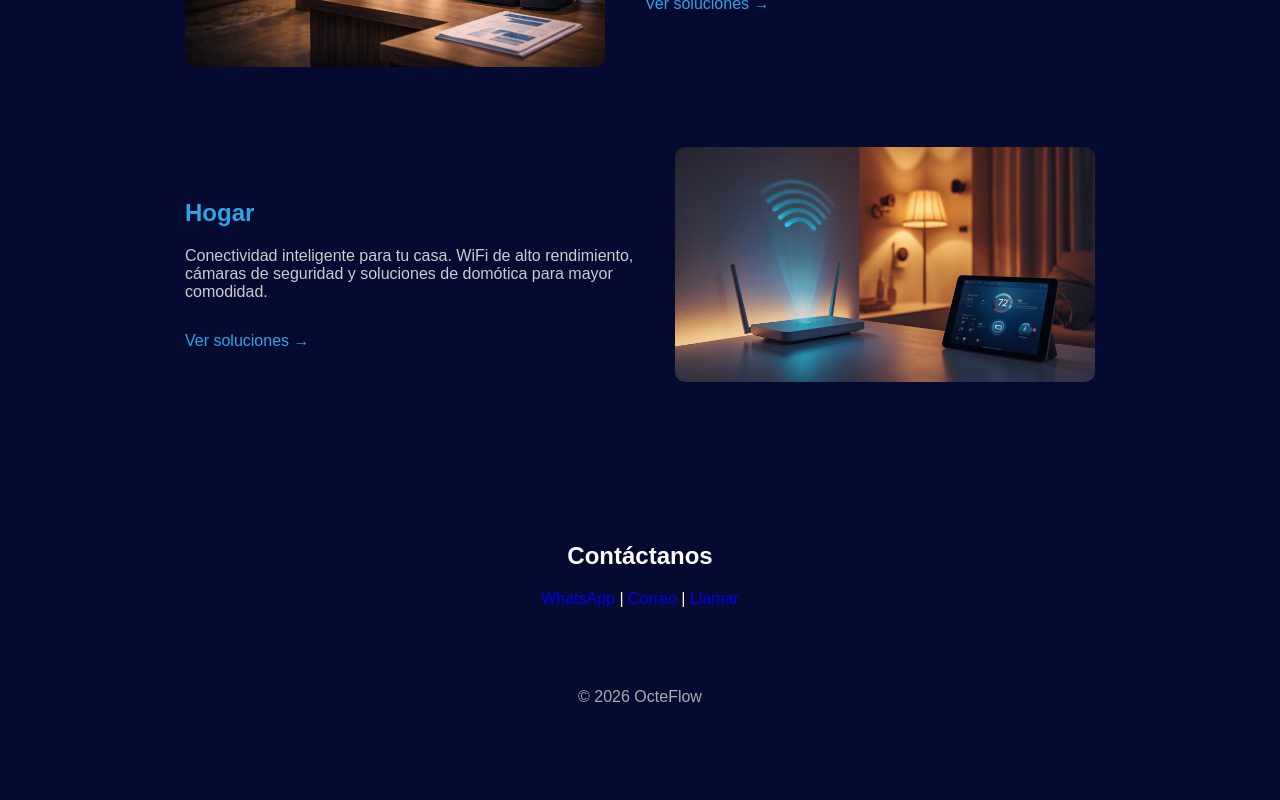
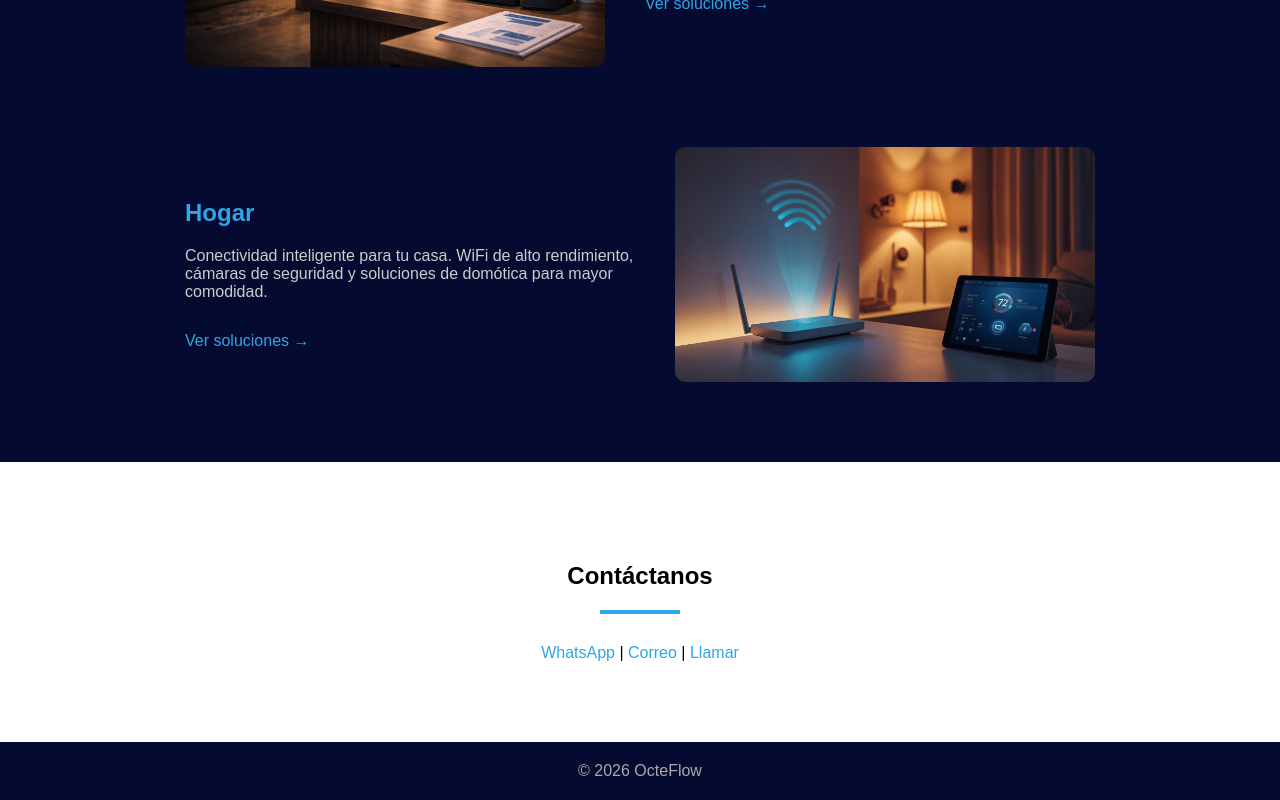
Before and after one commit to OcteFlow/octeflow-site, a Next.js app: page / in a window 1280 px wide. Shown: the part 1617-2417 px from the top of the page. Before the commit the page ends 2343 px from the top, so only its background shows below. Built offline with nearby package versions, Linux system fonts and the light colour scheme.

Commit message:
Update index.js

```diff
--- a/pages/index.js
+++ b/pages/index.js
@@ -274,15 +274,40 @@ borderRadius:"10px"
 </div>
 
         {/* CONTACTO */}
-        <div id="contacto" style={{ textAlign: "center", padding: "60px 20px" }}>
-          <h2>Contáctanos</h2>
+<div
+  id="contacto"
+  style={{
+    background: "#ffffff",
+    color: "#000",
+    textAlign: "center",
+    padding: "80px 20px"
+  }}
+>
+  <h2 style={{ color: "#000", marginBottom: "20px" }}>
+    Contáctanos
+  </h2>
 
-          <div style={{ marginTop: "20px" }}>
-            <a href="https://wa.me/5214421396305" target="_blank" rel="noopener noreferrer">WhatsApp</a> |{" "}
-            <a href="mailto:contacto@octeflow.com">Correo</a> |{" "}
-            <a href="tel:+5214421396305">Llamar</a>
-          </div>
-        </div>
+      <div
+    style={{
+      width: "80px",
+      height: "4px",
+      background: "#2ea5e4",
+      margin: "15px auto 30px auto"
+    }}
+  ></div>
+
+  <div style={{ marginTop: "20px" }}>
+    <a href="https://wa.me/5214421396305" target="_blank" rel="noopener noreferrer" style={{color:"#2ea5e4"}}>
+      WhatsApp
+    </a> |{" "}
+    <a href="mailto:contacto@octeflow.com" style={{color:"#2ea5e4"}}>
+      Correo
+    </a> |{" "}
+    <a href="tel:+5214421396305" style={{color:"#2ea5e4"}}>
+      Llamar
+    </a>
+  </div>
+</div>
 
         {/* FOOTER */}
         <div style={{ textAlign: "center", padding: "20px", color: "#aaa" }}>
```
